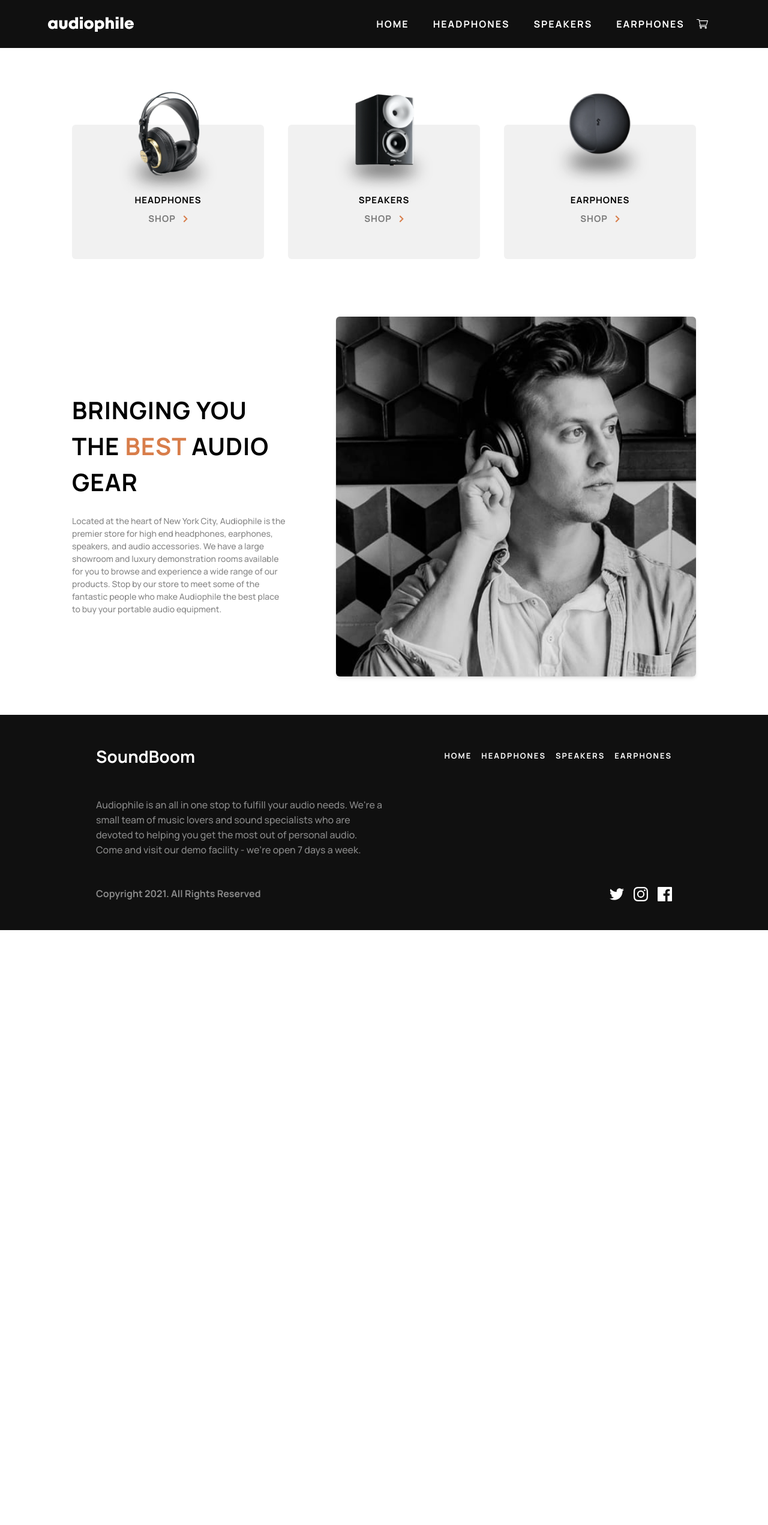
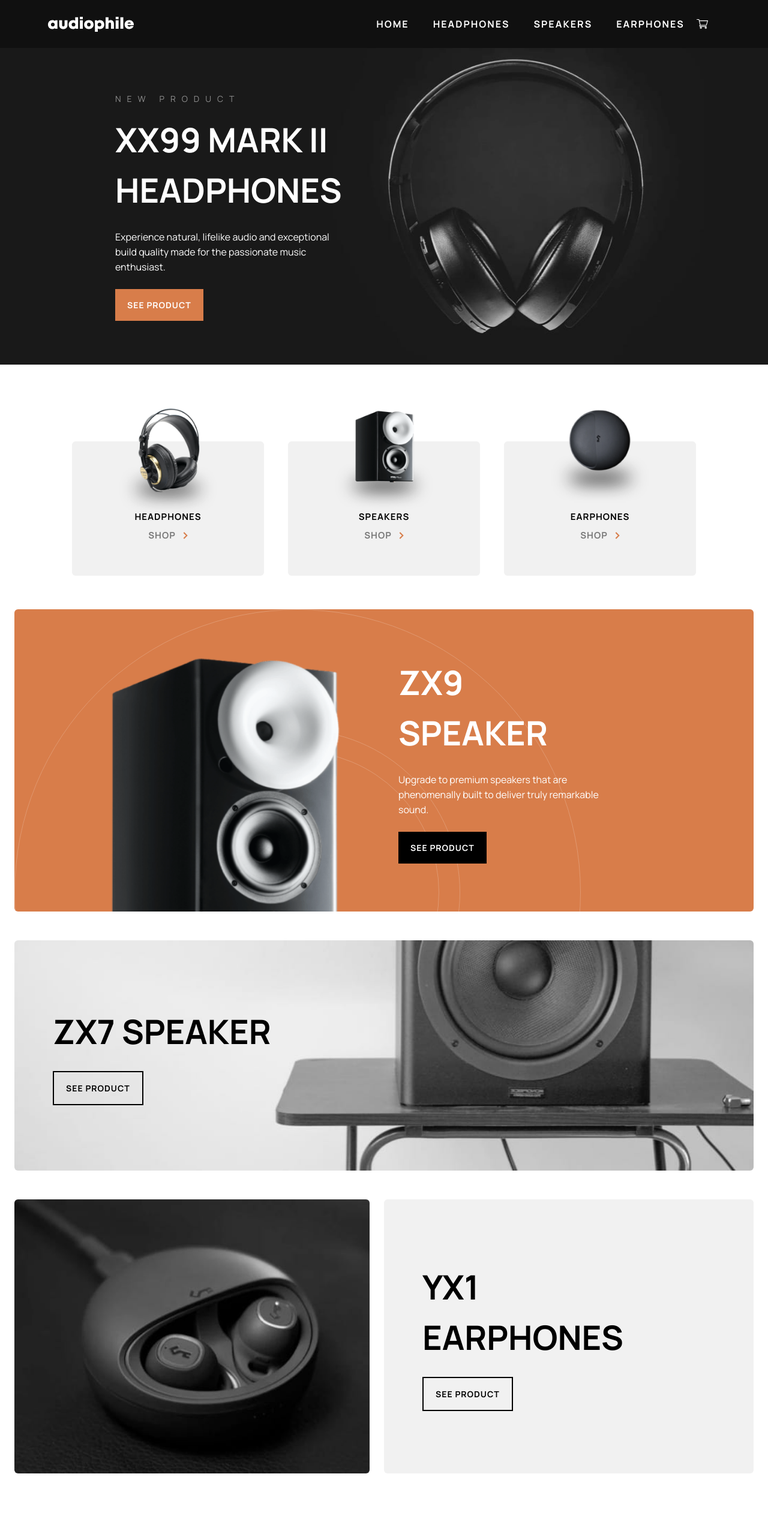
Before and after one commit to yret1/soundboom, a React (Vite) app: page / in a window 1280 px wide. Shown: the top 2543 px of the page at 60% size. Before the commit the page ends 1551 px from the top, so only its background shows below. Built offline with nearby package versions, Linux system fonts and the light colour scheme.

Commit message:
Made new components

```diff
--- /dev/null
+++ b/src/components/Button.tsx
@@ -0,0 +1,9 @@
+const Button = () => {
+  return (
+    <>
+    <button className="py-4 px-5 bg-primary-100 text-14 tracking-1 font-bold text-white hover:bg-primary-200">SEE PRODUCT</button>
+    </>
+  )
+}
+
+export default Button
--- /dev/null
+++ b/src/components/ButtonBlack.tsx
@@ -0,0 +1,9 @@
+const ButtonBlack = () => {
+  return (
+    <>
+    <button className="py-4 px-5 bg-black text-14 tracking-1 font-bold text-white hover:bg-primary-200">SEE PRODUCT</button>
+    </>
+  )
+}
+
+export default ButtonBlack
--- /dev/null
+++ b/src/components/ButtonBorder.tsx
@@ -0,0 +1,9 @@
+const ButtonBlack = () => {
+  return (
+    <>
+    <button className="py-4 px-5 border-2 border-black text-14 tracking-1 font-bold text-black hover:bg-black hover:text-white">SEE PRODUCT</button>
+    </>
+  )
+}
+
+export default ButtonBlack
--- /dev/null
+++ b/src/components/Hero.tsx
@@ -0,0 +1,22 @@
+import Button from './Button'
+
+
+const Hero = () => {
+  return (
+    <section className="flex justify-center lg:justify-start items-center bg-[url('/src/assets/home/mobile/image-header.jpg')] bg-cover bg-bottom h-[33rem] md:bg-[url('/src/assets/home/tablet/image-header.jpg')] lg:bg-[url('/src/assets/home/desktop/image-hero.jpg')]">
+        <article className='flex flex-col justify-center items-center text-center px-8 md:w-3/5 lg:items-start lg:justify-start lg:py-0 lg:text-left lg:w-4/12 lg:mx-40'>
+        <p className="opacity-50 text-white text-14 tracking-10 mb-4">NEW PRODUCT</p>
+        <h1 className="text-white text-40 font-bold mb-6 md:text-56">XX99 MARK II HEADPHONES</h1>
+        <p className="text-white text-15 leading-25 mb-6">Experience natural, lifelike audio and exceptional build quality made for the passionate music enthusiast.</p>
+        <Button/>
+        </article>
+    </section>
+  )
+}
+
+export default Hero
+
+
+/*
+<section className="flex justify-center items-center bg-[url('/src/assets/home/desktop/image-hero.jpg')] bg-cover bg-[top_right_-7.5rem] h-[33rem] md:bg-[center_right_3rem] lg:bg-[bg-cover] lg:h-[50rem] lg:justify-start lg:items-center lg:bg-[bottom_right_-8rem]">
+*/
--- /dev/null
+++ b/src/components/ProductHighlightEarphones.tsx
@@ -0,0 +1,21 @@
+import ButtonBorder from './ButtonBorder'
+
+const ProductHighlightEarphones = () => {
+  return (
+    <section className='w-full p-6 flex flex-wrap flex-col md:flex-row gap-6'>
+
+      <article className=' md:w-1/2 md:mb-0 flex-1'>
+      <img className='rounded-md w-full h-full object-cover' src="/src/assets/home/mobile/image-earphones-yx1.jpg"></img>
+      </article>
+
+      <article className='bg-secondary-200 py-10 rounded-md md:w-1/2 flex-1 flex flex-col justify-center items-start'>
+          <article className='flex flex-col justify-start items-start m-6 md:m-16 lg:text-left lg:justify-start lg:items-start lg:pr-40'>
+              <h1 className="text-black text-40 font-bold mb-6 lg:text-56">YX1 EARPHONES</h1>
+              <ButtonBorder/>
+          </article>
+      </article>
+    </section>
+  )
+}
+
+export default ProductHighlightEarphones
--- /dev/null
+++ b/src/components/ProductHighlightSpeakerGray.tsx
@@ -0,0 +1,17 @@
+import ButtonBorder from './ButtonBorder'
+
+const ProductHighlightSpeakerOrange = () => {
+  return (
+    <section className='w-full p-6'>
+
+            <article className='bg-[url("/src/assets/home/mobile/image-speaker-zx7.jpg")] md:bg-[url("/src/assets/home/tablet/image-speaker-zx7.jpg")] lg:bg-[url("/src/assets/home/desktop/image-speaker-zx7.jpg")] bg-cover bg-right h-96 flex items-center rounded-md'>
+                        <article className='flex flex-col justify-start items-start text-center m-6 md:m-16 lg:text-left lg:justify-start lg:items-start lg:pr-40'>
+                            <h1 className="text-black text-40 font-bold mb-6 md:text-56">ZX7 SPEAKER</h1>
+                            <ButtonBorder/>
+                        </article>
+                </article>
+    </section>
+  )
+}
+
+export default ProductHighlightSpeakerOrange
--- /dev/null
+++ b/src/components/ProductHighlightSpeakerOrange.tsx
@@ -0,0 +1,27 @@
+import ButtonBlack from './ButtonBlack'
+
+const ProductHighlightSpeakerOrange = () => {
+  return (
+    <section className='w-full p-6'>
+
+        <article className='bg-primary-100 rounded-md h-auto lg:relative lg:overflow-hidden'>
+            <article className='bg-[url("/src/assets/home/desktop/pattern-circles.svg")] bg-bottom bg-no-repeat lg:bg-left-top'>
+                <article className='flex flex-col justify-center items-center text-center py-20 px-12 lg:flex-row lg:gap-80 lg:relative lg:justify-end'>
+                    <img className="w-44 mb-6 lg:w-96 lg:absolute lg:top-20 lg:left-40" src="/src/assets/home/mobile/image-speaker-zx9.png"></img>
+                        <article className='flex flex-col justify-center items-center text-center lg:text-left lg:justify-start lg:items-start lg:pr-40'>
+                            <h1 className="text-white text-40 font-bold mb-6 md:text-56">ZX9 <br></br> SPEAKER</h1>
+                            <p className="text-white text-15 leading-25 mb-6 w-80 lg:w-96">Upgrade to premium speakers that are phenomenally built to deliver truly remarkable sound.</p>
+                            <ButtonBlack/>
+                        </article>
+                </article>
+
+            </article>
+
+        </article>
+
+
+    </section>
+  )
+}
+
+export default ProductHighlightSpeakerOrange
--- a/src/pages/Home.tsx
+++ b/src/pages/Home.tsx
@@ -1,9 +1,18 @@
+import Hero from "../components/Hero"
 import Navoptions from "../components/Navoptions"
+import ProductHighlightSpeakerOrange from "../components/ProductHighlightSpeakerOrange"
+import ProductHighlightSpeakerGray from "../components/ProductHighlightSpeakerGray"
+import ProductHighlightEarphones from "../components/ProductHighlightEarphones"
 
 const Home = () => {
   return (
     <>
+        <Hero/>
         <Navoptions />
+        <ProductHighlightSpeakerOrange/>
+        <ProductHighlightSpeakerGray/>
+        <ProductHighlightEarphones/>
+
     </>
   )
 }
--- a/tailwind.config.js
+++ b/tailwind.config.js
@@ -53,7 +53,7 @@ export default {
         'secondary' : {
           100: '#101010',
           200: '#F1F1F1',
-          300: '#FAFAFA'
+          300: '#FAFAFA',
         }
       }
     },
```
